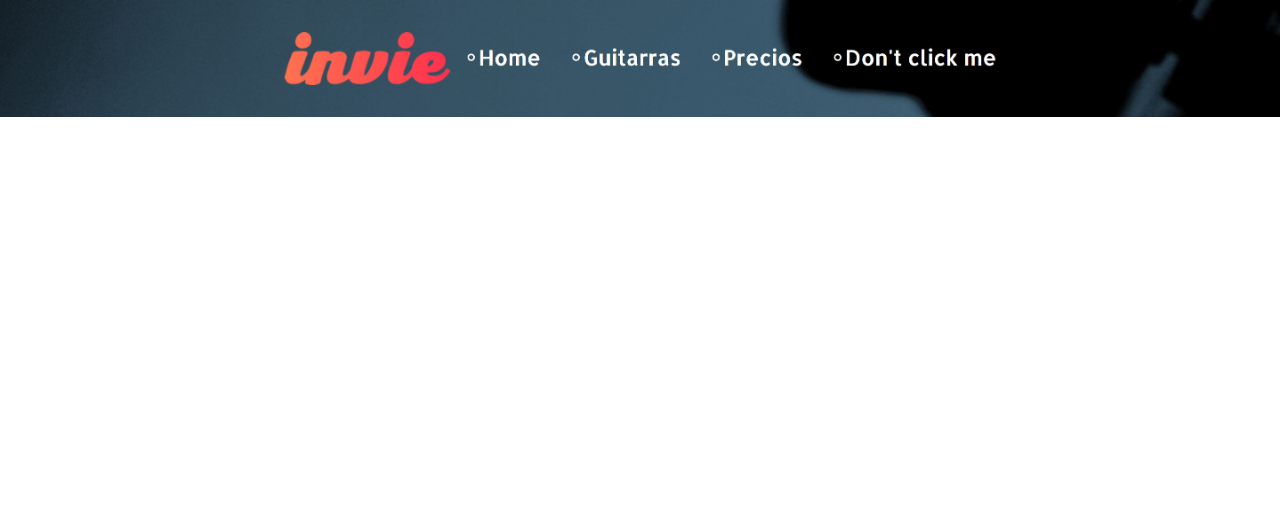
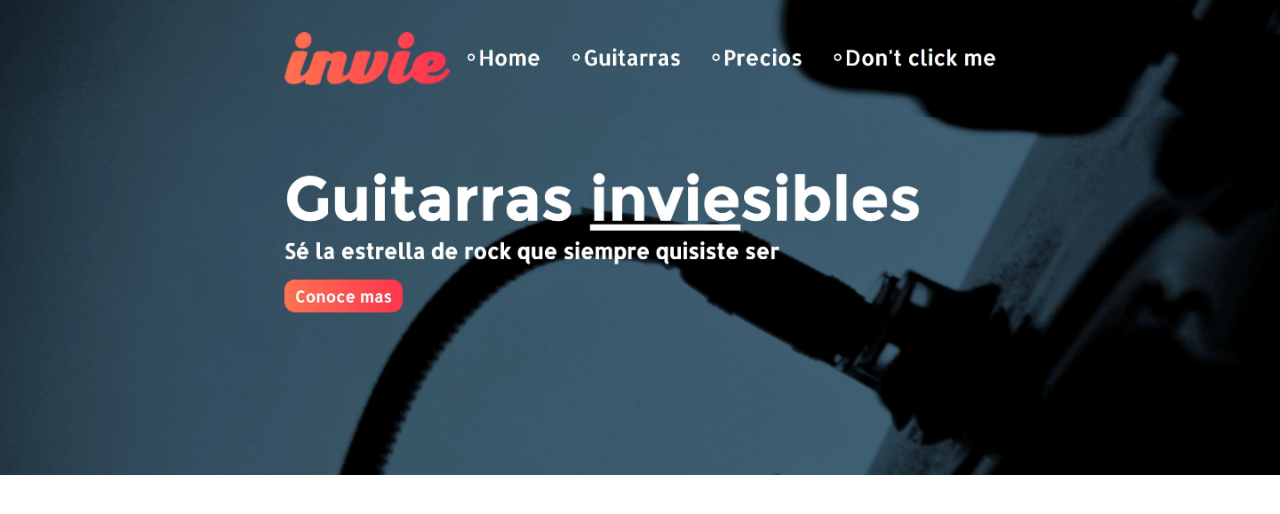
Before and after one commit to JacsonAndres/invie-github, a plain HTML site: page index.html in a window 1280 px wide. Drawn offline with Linux system fonts and the light colour scheme.

Commit message:
agregando nuevo hero

```diff
--- a/index.html
+++ b/index.html
@@ -20,7 +20,7 @@ vertical-align: top;
 <body>
     <img src="header_0fdd3fdf-3dcc-4466-8a28-4cbcc02a2c6e.jpg" alt="">
 
-    <img src="hero_51f6ca4a-043f-4384-bf2d-0276833261fc (1).jpg" alt="">
+    <img src="hero.jpg" alt="">
 
 </body>
 </html>
```
Also changed, not shown: hero.jpg (added).
